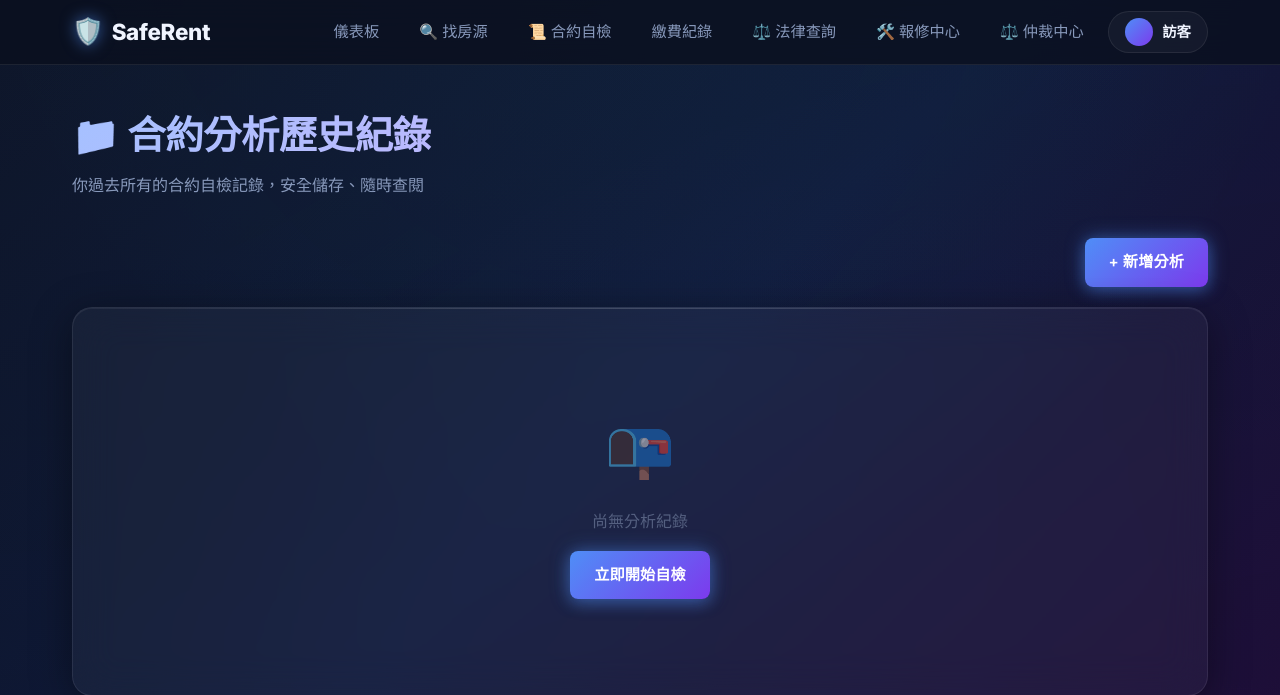
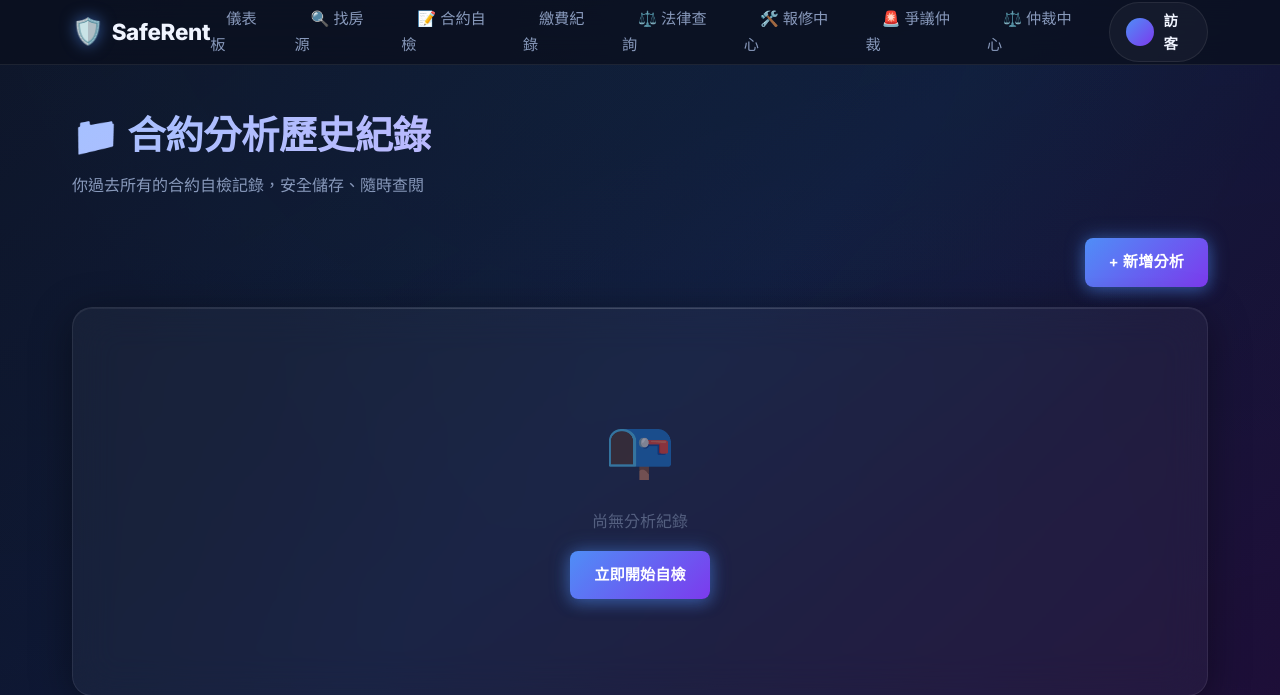
Before and after one commit to eric95090520601-ops/teamwork-AI-agent, a Flask app: page /contract/history in a window 1280 px wide. Shown: the top 695 px of the page. Run offline with Flask 3, Linux system fonts and the light colour scheme; data that the repository does not hold is empty.

Commit message:
fix: resolve Jinja2 rendering crash in contract_check template

```diff
--- a/app/routes/contract_routes.py
+++ b/app/routes/contract_routes.py
@@ -20,7 +20,7 @@ def contract_check():
             categories[cat] = []
         categories[cat].append(clause)
 
-    return render_template('contract_check.html', categories=categories)
+    return render_template('contract_check.html', categories=categories, total_clauses=len(ILLEGAL_CLAUSES))
 
 
 @contract_bp.route('/contract/analyze', methods=['POST'])
--- a/app/templates/base.html
+++ b/app/templates/base.html
@@ -19,10 +19,11 @@
             <ul class="nav-links">
                 <li><a href="{{ url_for('payment.index') }}">儀表板</a></li>
                 <li><a href="{{ url_for('property.property_list') }}">🔍 找房源</a></li>
-                <li><a href="{{ url_for('contract.contract_check') }}">📜 合約自檢</a></li>
+                <li><a href="{{ url_for('contract.contract_check') }}">📝 合約自檢</a></li>
                 <li><a href="{{ url_for('payment.payment_history') }}">繳費紀錄</a></li>
                 <li><a href="{{ url_for('legal.legal_faq') }}">⚖️ 法律查詢</a></li>
                 <li><a href="{{ url_for('repair.list_repairs') }}">🛠️ 報修中心</a></li>
+                <li><a href="{{ url_for('dispute.create_dispute') }}">🚨 爭議仲裁</a></li>
                 <li><a href="{{ url_for('dispute.admin_dispute_list') }}">⚖️ 仲裁中心</a></li>
                 <li class="user-profile">
                     <span class="avatar"></span>
--- a/app/templates/contract_check.html
+++ b/app/templates/contract_check.html
@@ -146,7 +146,7 @@
 
         <div class="text-tips">
           <div class="tip-item">💡 可只貼入<strong>特定條款段落</strong>，不需貼入整份合約</div>
-          <div class="tip-item">🔍 系統將自動比對<strong>{{ categories|length }} 類、共 {{ categories.values()|sum(attribute='__len__') }} 種</strong>常見違法條款</div>
+          <div class="tip-item">🔍 系統將自動比對<strong>{{ categories|length }} 類、共 {{ total_clauses }} 種</strong>常見違法條款</div>
         </div>
 
         <div class="form-actions" style="margin-top:1.5rem;">
```
